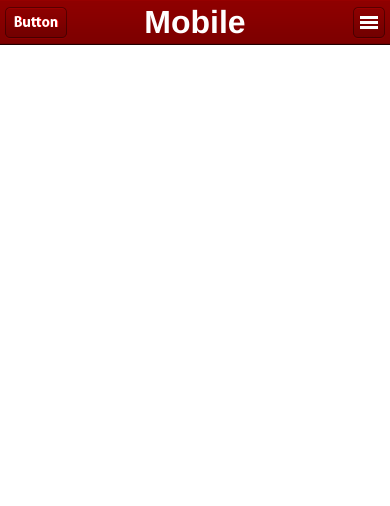
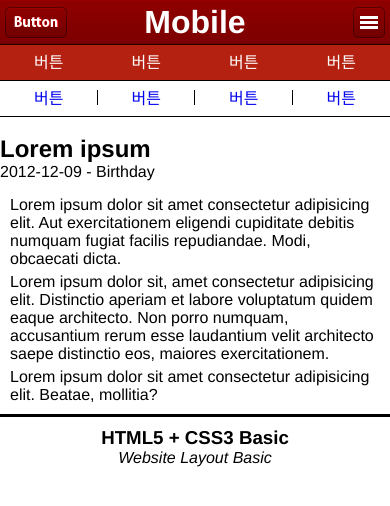
Before and after one commit to realgood253/ModernHTML5, a plain HTML site: page mobileindex.html in a window 390 px wide. Drawn offline with Linux system fonts and the light colour scheme.

Commit message:
모바일 완성

```diff
--- a/mobileindex.html
+++ b/mobileindex.html
@@ -29,6 +29,33 @@
                 </ul>
             </div>
         </div>
+        <nav id="top_gnb">
+            <div><a href="#">버튼</a></div>
+            <div><a href="#">버튼</a></div>
+            <div><a href="#">버튼</a></div>
+            <div><a href="#">버튼</a></div>
+        </nav>
+        <nav id="bottom_gnb">
+            <div><a href="#">버튼</a></div>
+            <div><a href="#">버튼</a></div>
+            <div><a href="#">버튼</a></div>
+            <div><a href="#">버튼</a></div>
+        </nav>
+        <section id="main_section">
+            <haeder id="section_header">
+                <h1>Lorem ipsum</h1>
+                <time>2012-12-09 - Birthday</time>
+            </haeder>
+            <article id="section_article">
+                <p>Lorem ipsum dolor sit amet consectetur adipisicing elit. Aut exercitationem eligendi cupiditate debitis numquam fugiat facilis repudiandae. Modi, obcaecati dicta.</p>
+                <p>Lorem ipsum dolor sit, amet consectetur adipisicing elit. Distinctio aperiam et labore voluptatum quidem eaque architecto. Non porro numquam, accusantium rerum esse laudantium velit architecto saepe distinctio eos, maiores exercitationem.</p>
+                <p>Lorem ipsum dolor sit amet consectetur adipisicing elit. Beatae, mollitia?</p>
+            </article>
+        </section>
+        <footer id="main_footer">
+            <h3>HTML5 + CSS3 Basic</h3>
+            <address>Website Layout Basic</address>
+        </footer>
     </div>
 </body>
 </html>
--- a/mobilestyle.css
+++ b/mobilestyle.css
@@ -35,7 +35,71 @@ a { text-decoration: none;}
     text-indent: -99999px;
 }
 
-#toggle { display: none;}
-#toggle+#wrap > #toggle_gnb_wrap {display: none;}
-#toggle:checked+#wrap > #toggle_gnb_wrap:checked {display: block;}
- /* 토글 부분에서 막혀있음 */
+#toggle {display: none;}
+#toggle + #wrap > #toggle_gnb_wrap {display: none;}
+#toggle:checked + #wrap > #toggle_gnb_wrap {display: block;}
+
+#toggle_gnb_wrap {
+    background: #363636;
+    padding: 15px;
+}
+
+#toggle_gnb {
+    background: #FFFFFF;
+    padding: 5px;
+}
+
+#toggle_gnb > ul {overflow: hidden;}
+#toggle_gnb > ul > li {
+    width: 80px;
+    float: left;
+}
+
+#top_gnb {
+    overflow: hidden;
+    border-bottom: 1px solid black;
+    background: #B42111;
+}
+#top_gnb > div > a {
+    float: left;
+    width: 25%;
+    height: 35px;
+    line-height: 35px;
+    text-align: center;
+    color: white;
+}
+
+#bottom_gnb {
+    display: table;
+    width: 100%;
+    border-bottom: 1px solid black;
+}
+
+#bottom_gnb > div {
+    display: table-cell;
+    position: relative;
+}
+#bottom_gnb > div > a {
+    display: block;
+    height: 35px;
+    line-height: 35px;
+    text-align: center;
+}
+#bottom_gnb > div > a::before {
+    display: block;
+    position: absolute;
+    top: 9px; left: -1px;
+    width: 1px; height: 15px;
+    border-left: 1px solid black;
+    content: '';
+}
+
+#section_header {padding: 20px;}
+#section_article {padding: 10px;}
+#section_article > p {padding-top: 5px;}
+
+#main_footer {
+    padding: 10px;
+    border-top: 3px solid black;
+    text-align: center;
+}
```
